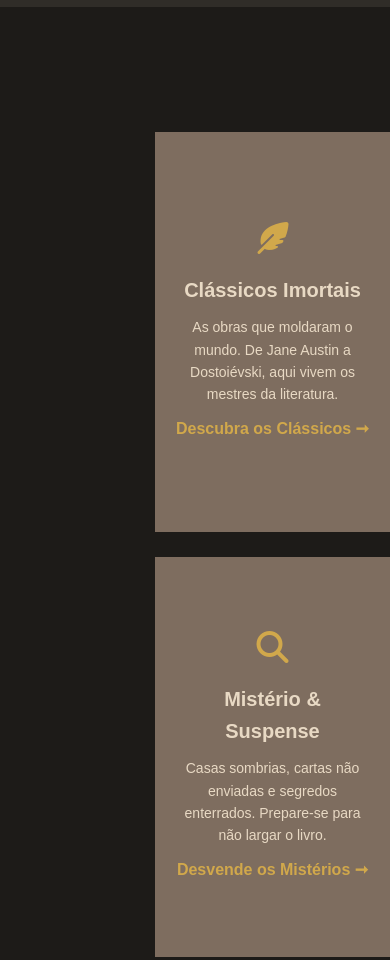
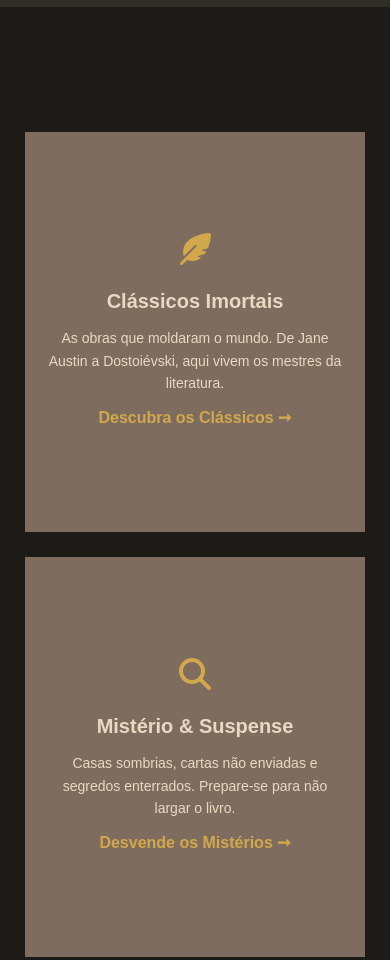
Before and after one commit to Dudaaxgon/web-livraria, a plain HTML site: page index.html in a window 390 px wide. Shown: the part 2820-3780 px from the top of the page. Drawn offline with nearby package versions, Linux system fonts and the light colour scheme; a web font is replaced by a local one.

Commit message:
atualização das caixinhas no index para melhor responsividade

```diff
--- a/css/main.css
+++ b/css/main.css
@@ -385,8 +385,9 @@ section.hero {
   padding-bottom: 100px; /* Espaço embaixo da seção */
   background-color: #1d1b18;
   align-items: center; /* Alinha os itens no centro na vertical */
-  margin-left: 130px;
   margin-top: 100px; /* Espaço no topo da seção */
+  width: 100%;
+  justify-content: center;
 }
 
 .caixinha {
@@ -402,6 +403,7 @@ section.hero {
   gap: 10px; /* Espaço entre os elementos dentro da caixinha */
   margin-top: 25px; /* Espaço entre as caixinhas na vertical */
   margin-left: 25px; /* Espaço entre as caixinhas na horizontal */
+  margin-right: 25px;
 }
 
 .caixinha h3 {
```
